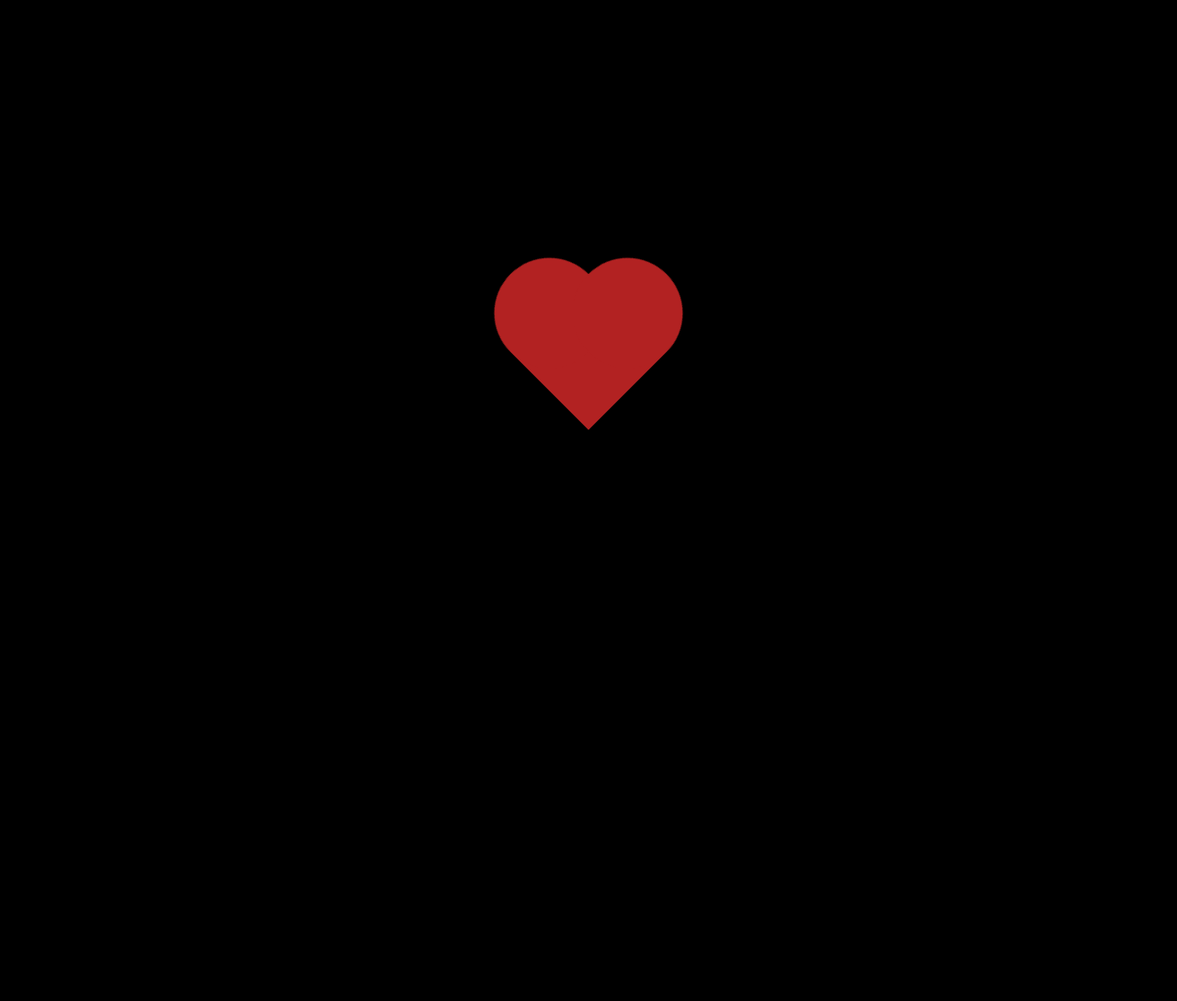
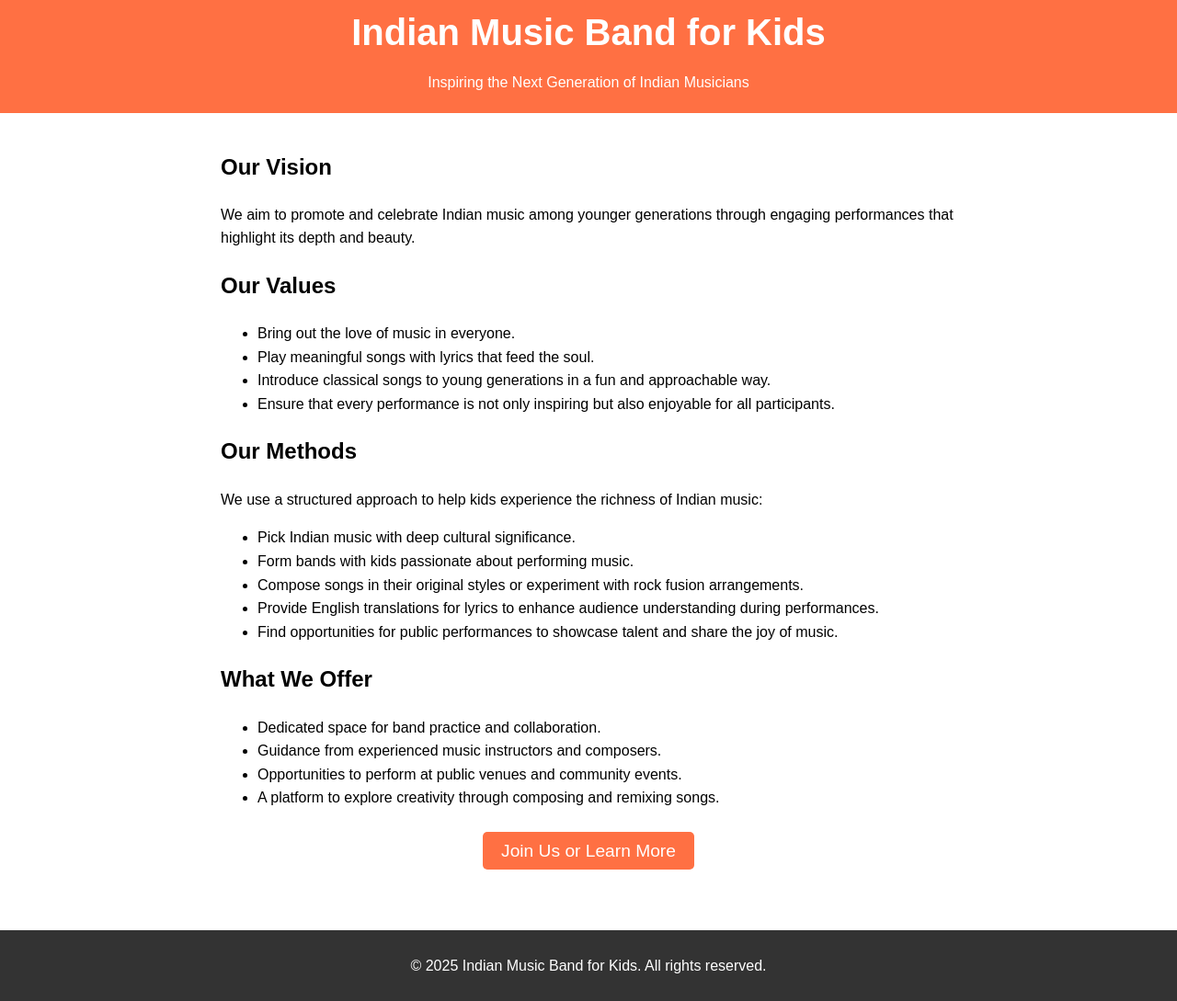
Before and after one commit to caddanki/caddanki.github.io, a plain HTML site: page index.html in a window 1280 px wide. Shown: the part 17-1106 px from the top of the page at 92% size. Before the commit the page ends 800 px from the top, so only its background shows below. Drawn offline with Linux system fonts and the light colour scheme.

Commit message:
Update index.html

```diff
--- a/index.html
+++ b/index.html
@@ -1,72 +1,102 @@
 <!DOCTYPE html>
 <html lang="en">
 <head>
-  <meta charset="UTF-8" />
-  <meta name="viewport" content="width=device-width, initial-scale=1.0" />
-  <title>Heartbeat Animation — 87 BPM</title>
+    <meta charset="UTF-8">
+    <meta name="viewport" content="width=device-width, initial-scale=1.0">
+    <title>Indian Music Band for Kids</title>
     <style>
-    :root {
-      --bpm: 87;
-      --beat-duration: calc(60s / var(--bpm));
+        body {
+            font-family: Arial, sans-serif;
+            line-height: 1.6;
+            margin: 0;
+            padding: 0;
         }
-
-    body {
-      display: flex;
-      justify-content: center;
-      align-items: center;
-      height: 100vh;
-      background-color: #000;
+        header {
+            background-color: #ff7043;
+            color: white;
+            padding: 20px 0;
+            text-align: center;
+        }
+        header h1 {
             margin: 0;
+            font-size: 2.5em;
         }
-
-    .heart {
-      width: 120px;
-      height: 120px;
-      background-color: #B22222; /* Brighter deep red */
-      position: relative;
-      transform: rotate(-45deg);
-      animation: heartbeat calc(var(--beat-duration) * 4) infinite;
+        header p {
+            margin: 10px 0 0;
         }
-
-    .heart::before,
-    .heart::after {
-      content: "";
-      width: 120px;
-      height: 120px;
-      background-color: #B22222; /* Brighter deep red */
-      border-radius: 50%;
-      position: absolute;
+        section {
+            padding: 20px;
+            max-width: 800px;
+            margin: auto;
         }
-
-    .heart::before {
-      top: -60px;
-      left: 0;
+        .cta {
+            text-align: center;
+            margin: 30px 0;
         }
-
-    .heart::after {
-      left: 60px;
-      top: 0;
+        .cta a {
+            background-color: #ff7043;
+            color: white;
+            padding: 10px 20px;
+            text-decoration: none;
+            font-size: 1.2em;
+            border-radius: 5px;
         }
-
-    @keyframes heartbeat {
-      0%, 12.5% { transform: rotate(-45deg) scale(1); }
-      2% { transform: rotate(-45deg) scale(1.3); }
-      25% { transform: rotate(-45deg) scale(1); }
-
-      37.5% { transform: rotate(-45deg) scale(1.0); }
-      39.5% { transform: rotate(-45deg) scale(1.3); }
-      50% { transform: rotate(-45deg) scale(1.0); }
-      52.5% { transform: rotate(-45deg) scale(1.3); }
-
-      62.5% { transform: rotate(-45deg) scale(1); }
-      64.5% { transform: rotate(-45deg) scale(1); }
-      75% { transform: rotate(-45deg) scale(1); }
-
-      100% { transform: rotate(-45deg) scale(1); }
+        .cta a:hover {
+            background-color: #e64a19;
+        }
+        footer {
+            background-color: #333;
+            color: white;
+            text-align: center;
+            padding: 10px 0;
+            margin-top: 20px;
         }
     </style>
 </head>
 <body>
-  <div class="heart"></div>
+    <header>
+        <h1>Indian Music Band for Kids</h1>
+        <p>Inspiring the Next Generation of Indian Musicians</p>
+    </header>
+
+    <section>
+        <h2>Our Vision</h2>
+        <p>We aim to promote and celebrate Indian music among younger generations through engaging performances that highlight its depth and beauty.</p>
+
+        <h2>Our Values</h2>
+        <ul>
+            <li>Bring out the love of music in everyone.</li>
+            <li>Play meaningful songs with lyrics that feed the soul.</li>
+            <li>Introduce classical songs to young generations in a fun and approachable way.</li>
+            <li>Ensure that every performance is not only inspiring but also enjoyable for all participants.</li>
+        </ul>
+
+        <h2>Our Methods</h2>
+        <p>We use a structured approach to help kids experience the richness of Indian music:</p>
+        <ul>
+            <li>Pick Indian music with deep cultural significance.
+            </li>
+            <li>Form bands with kids passionate about performing music.</li>
+            <li>Compose songs in their original styles or experiment with rock fusion arrangements.</li>
+            <li>Provide English translations for lyrics to enhance audience understanding during performances.</li>
+            <li>Find opportunities for public performances to showcase talent and share the joy of music.</li>
+        </ul>
+
+        <h2>What We Offer</h2>
+        <ul>
+            <li>Dedicated space for band practice and collaboration.</li>
+            <li>Guidance from experienced music instructors and composers.</li>
+            <li>Opportunities to perform at public venues and community events.</li>
+            <li>A platform to explore creativity through composing and remixing songs.</li>
+        </ul>
+
+        <div class="cta">
+            <a href="mailto:info@example.com">Join Us or Learn More</a>
+        </div>
+    </section>
+
+    <footer>
+        <p>&copy; 2025 Indian Music Band for Kids. All rights reserved.</p>
+    </footer>
 </body>
 </html>
```
Lines whose indentation alone changed are shown as unchanged.
